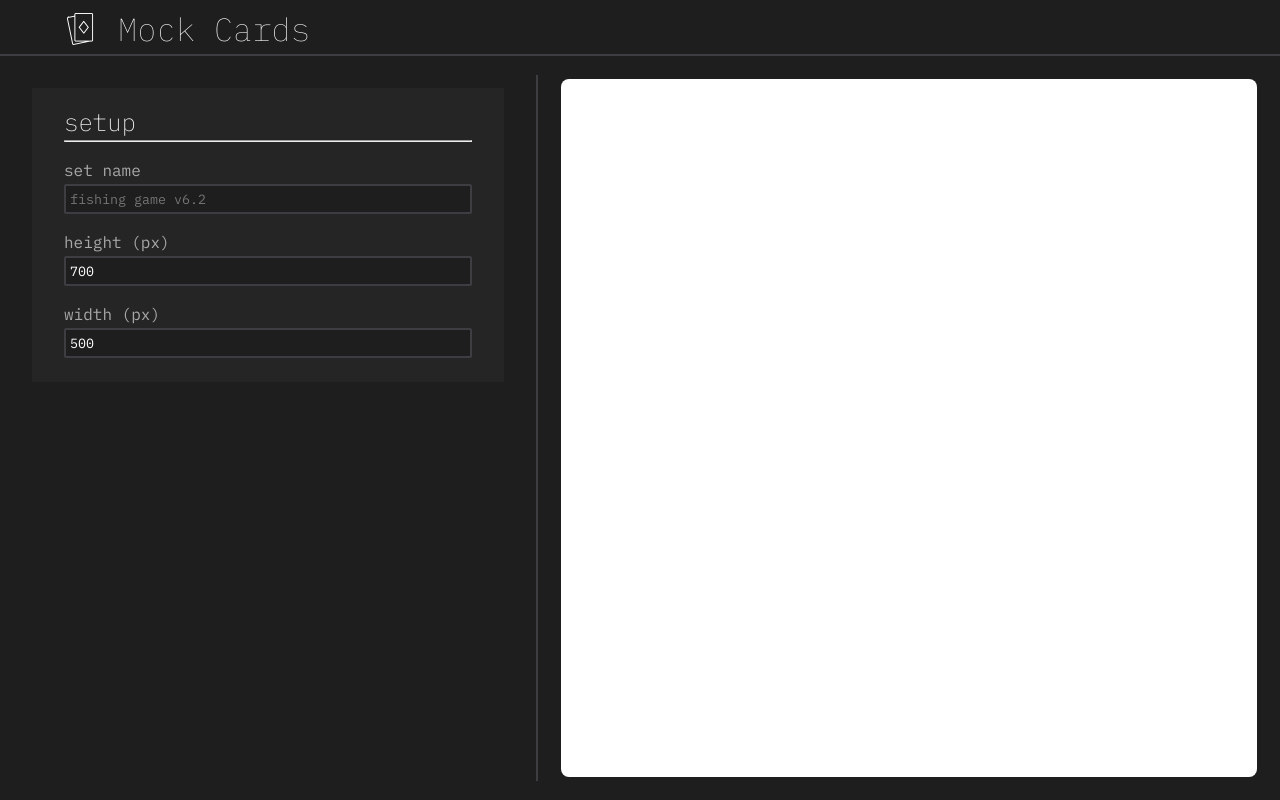
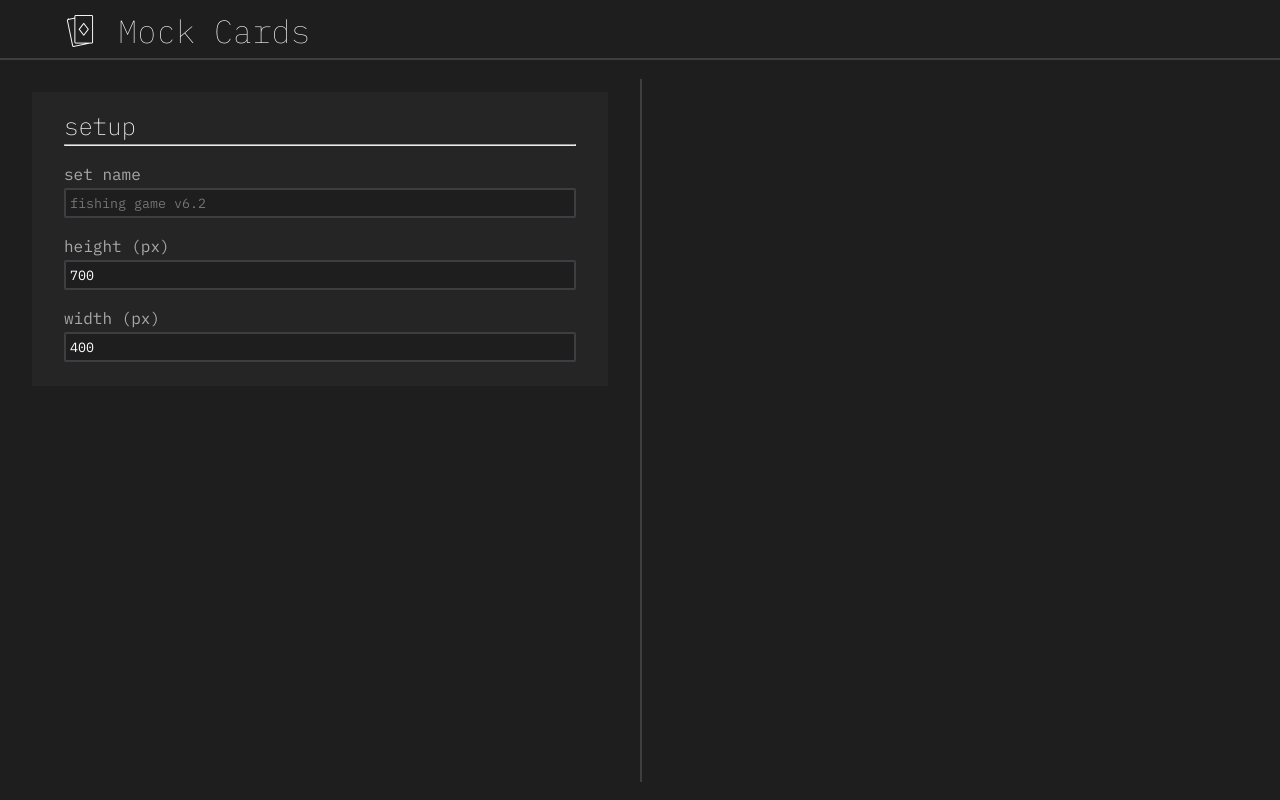
Before and after one commit to jubbers/card-mocks, a React (Vite) app: page / in a window 1280 px wide. Built offline with nearby package versions, Linux system fonts and the light colour scheme.

Commit message:
feat/refactory: Canvas scales 1:1 with parent div, all card scaling happens on canvas

```diff
--- a/src/App.tsx
+++ b/src/App.tsx
@@ -6,6 +6,7 @@ import Divider from '~components/Divider';
 import ControlPanel from "~components/ControlPanel";
 import { CardForm } from '~types';
 import { Setup } from '~components/Controls';
+import draw from '~draw';
 import 'reset.css'
 
 const Root = styled.div`
@@ -24,17 +25,13 @@ const Body = styled.main`
   flex: 1;
 `;
 
-const draw = (ctx: CanvasRenderingContext2D) => {
-  ctx.fillStyle = '#FFF';
-  ctx.fillRect(0, 0, ctx.canvas.clientWidth, ctx.canvas.clientHeight);
-}
-
 export default () => {
   const [form, setForm] = React.useState<CardForm>({
     height: 700,
-    width: 500,
+    width: 400,
     backgroundColor: '#FFFFFF',
     setName: '',
+    components: [],
   });
 
   return (
--- a/src/components/Canvas/Canvas.tsx
+++ b/src/components/Canvas/Canvas.tsx
@@ -1,46 +1,41 @@
 import * as React from 'react';
-import { useRef, useEffect } from 'react';
+import { useRef, useEffect, useState } from 'react';
 import styled from 'styled-components';
 import { CardForm, Vector2D } from '~types';
+import { CalculateCardScalar } from './helpers';
 
 interface CanvasProps {
   form: CardForm;
-  draw: (context: CanvasRenderingContext2D) => void;
+  draw: (form: CardForm, context: CanvasRenderingContext2D) => void;
   padding: number;
 }
 
 const CanvasContainer = styled.div`
   display: flex;
   flex: 1;
+  flex-direction: column;
   width: 100%;
   justify-content: center;
   align-items: center;
-  padding: 23px;
+`
+
+const CanvasWidthError = styled.p`
+  color: red;
+  font-size: 10px;
 `
 
 const Canvas = ({form, draw, padding}: CanvasProps): JSX.Element => {
   const canvas = useRef<HTMLCanvasElement>(null);
-  const container = useRef<HTMLDivElement>(null);
+  const [ displayWidthError, setDisplayWidthError ] = useState(false);
 
   const render = () => {
+    const parentRect = canvas.current!.parentElement?.getBoundingClientRect() as DOMRect;
+    canvas.current!.height = parentRect.height;
+    canvas.current!.width = parentRect.width;
+    setDisplayWidthError(canvas.current!.width < 400)
+
     if (!canvas.current) throw new Error("Invalid canvas context");
-    if (!container.current) throw new Error("Invalid canvas container context");
-
-    // TODO: Add support for if card is too wide
-    // If card is too tall, scale to fit
-    const maxCardHeight = container.current!.clientHeight - (padding * 2);
-    console.log(maxCardHeight);
-    if (form.height > maxCardHeight) {
-      console.log(`Height: ${form.height}`);
-      console.log(`Max H:  ${maxCardHeight}`);
-      const aspectRatioShift = maxCardHeight / form.height;
-
-      canvas.current!.height = maxCardHeight;
-      canvas.current!.width = maxCardHeight * aspectRatioShift;
-    }
-
-    // Draw to scaled canvas
-    draw(canvas.current.getContext('2d') as CanvasRenderingContext2D);
+    draw(form, canvas.current.getContext('2d') as CanvasRenderingContext2D);
   }
 
   useEffect(() => {
@@ -50,14 +45,8 @@ const Canvas = ({form, draw, padding}: CanvasProps): JSX.Element => {
   });
 
   return(
-    <CanvasContainer ref={container}>
-      <canvas
-        ref={canvas}
-        height={form.height}
-        width={form.width}
-        style={{
-          borderRadius: '8px 8px 8px 8px' ,
-        }} />
+    <CanvasContainer>
+      <canvas ref={canvas} />
     </CanvasContainer>
   )
 }
--- /dev/null
+++ b/src/components/Canvas/helpers.ts
@@ -0,0 +1,10 @@
+export const CalculateCardScalar = (cardX: number, cardY: number, windowX: number, windowY: number) => {
+  // If the card fits inside the window at its current size, dont scale
+  if (cardX > windowX && cardY > windowY) return 1;
+
+  const xScalar = cardX/windowX;
+  const yScalar = cardY/windowY;
+
+  // Scale canvas to maximize vertical
+  return xScalar > yScalar ? xScalar : yScalar;
+}
--- a/src/components/ControlPanel.tsx
+++ b/src/components/ControlPanel.tsx
@@ -12,6 +12,7 @@ const ControlPanelContainer = styled.div`
 
   width: 50%;
   height: 100%;
+  min-width: 500px;
   padding: 32px;
 `
 
--- /dev/null
+++ b/src/draw/Draw.ts
@@ -0,0 +1,16 @@
+import { CardForm, Rect } from '~types';
+
+const draw = (form: CardForm, ctx: CanvasRenderingContext2D) => {
+  const {clientWidth, clientHeight} = ctx.canvas;
+
+  ctx.fillStyle = '#1E1E1E';
+  ctx.fillRect(0, 0, clientWidth, clientHeight);
+
+  const cardAspectRatio = form.height / form.width;
+  const maxCardDimensions: Rect = {
+    height: clientHeight - (clientHeight * form.padding) * 2,
+    width: clientWidth - (clientWidth * form.padding) * 2,
+  }
+}
+
+export default draw;
--- /dev/null
+++ b/src/draw/index.ts
@@ -0,0 +1,2 @@
+import draw from '~draw/Draw';
+export default draw;
```
Also changed, not shown: src/types.d.ts (+27 -3 lines).
